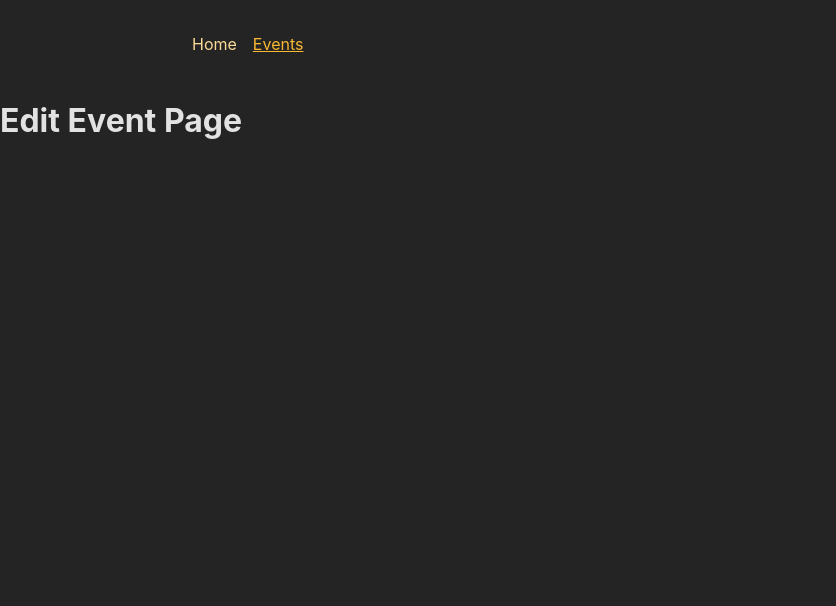
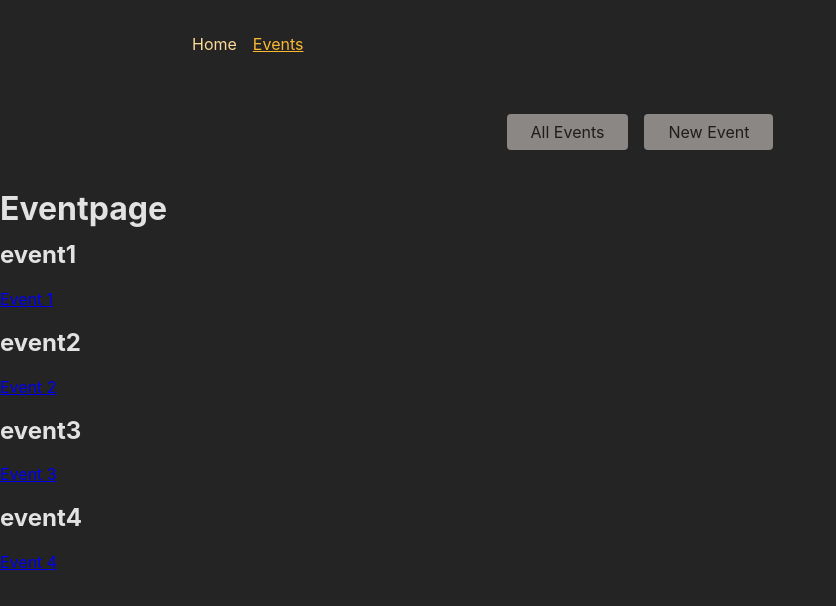
Before and after one commit to Faizan-glitch-os/advanced-react-router, a React (Create React App) app in the folder frontend/: page /events in a window 1280 px wide. Shown: the top 606 px of the page, without its empty margins (0-836 px from the left). Built offline with nearby package versions, Linux system fonts and the light colour scheme.

Commit message:
events has links to link to its own event detail page, EventNavigation components nested in all event pages

```diff
--- a/frontend/src/components/EventsNavigation.js
+++ b/frontend/src/components/EventsNavigation.js
@@ -1,4 +1,5 @@
-import classes from './EventsNavigation.module.css';
+import classes from "./EventsNavigation.module.css";
+import { Link } from "react-router-dom";
 
 function EventsNavigation() {
   return (
@@ -6,10 +7,10 @@ function EventsNavigation() {
       <nav>
         <ul className={classes.list}>
           <li>
-            <a href="/events">All Events</a>
+            <Link to="/events">All Events</Link>
           </li>
           <li>
-            <a href="/events/new">New Event</a>
+            <Link to="/events/new">New Event</Link>
           </li>
         </ul>
       </nav>
--- a/frontend/src/pages/EventDetailPage.jsx
+++ b/frontend/src/pages/EventDetailPage.jsx
@@ -1,3 +1,11 @@
+import { useParams } from "react-router-dom";
+
 export default function EventDetailPage() {
-  return <h1>Event Detail Page</h1>;
+  const params = useParams();
+  return (
+    <>
+      <h1>Event Detail Page</h1>
+      <p>{params.eventId}</p>
+    </>
+  );
 }
--- a/frontend/src/pages/EventPage.jsx
+++ b/frontend/src/pages/EventPage.jsx
@@ -1,3 +1,26 @@
+import { Link } from "react-router-dom";
+
+const DUMMY_EVENTS = [
+  { eventId: "event1", title: "Event 1" },
+  { eventId: "event2", title: "Event 2" },
+  { eventId: "event3", title: "Event 3" },
+  { eventId: "event4", title: "Event 4" },
+];
+
 export default function Eventpage() {
-  return <h1>Eventpage</h1>;
+  return (
+    <>
+      <h1>Eventpage</h1>
+      <ul>
+        {DUMMY_EVENTS.map((eventt) => (
+          <li key={eventt.eventId}>
+            <h2>{eventt.eventId}</h2>
+            <Link to={`/events/${eventt.eventId}`}>
+              <p>{eventt.title}</p>
+            </Link>
+          </li>
+        ))}
+      </ul>
+    </>
+  );
 }
--- /dev/null
+++ b/frontend/src/pages/EventRoot.jsx
@@ -0,0 +1,11 @@
+import { Outlet } from "react-router-dom";
+import EventsNavigation from "../components/EventsNavigation";
+
+export default function EventRoot() {
+  return (
+    <>
+      <EventsNavigation />
+      <Outlet />
+    </>
+  );
+}
```
Also changed, not shown: frontend/src/App.js (+7 -2 lines).
